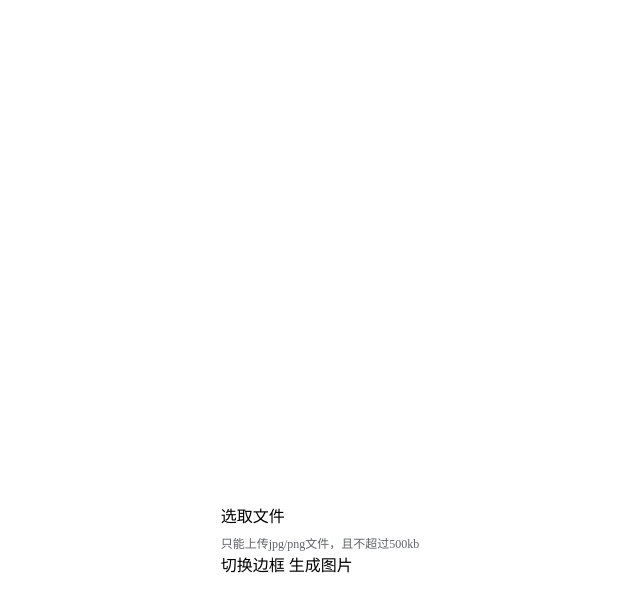
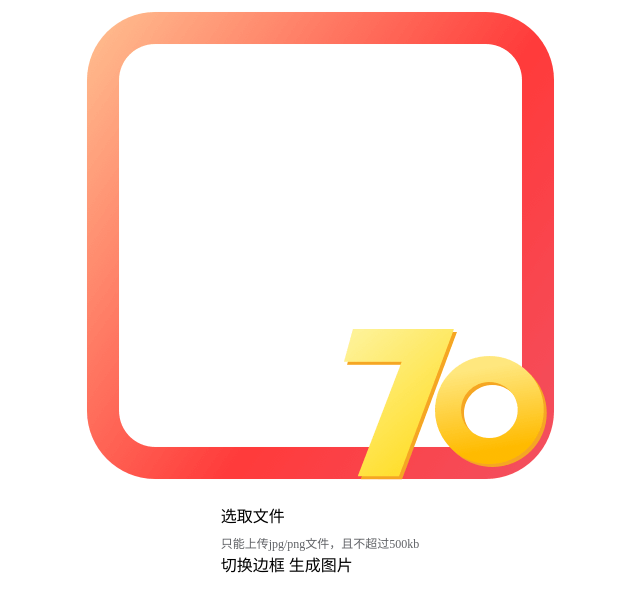
Before and after one commit to fashionwill/avatar-star, a plain HTML site: page index.html in a window 1280 px wide. Shown: the whole page, without its empty margins (320-960 px from the left). Drawn offline with nearby package versions, Linux system fonts and the light colour scheme.

Commit message:
Update index.html

```diff
--- a/index.html
+++ b/index.html
@@ -97,10 +97,10 @@
             avatar: '',
             imageUrl: '',
             bg: [
-                'url("./style-1.png")',
-                'url("./style-2.png")',
-                'url("./style-3.png")',
-                'url("./style-4.png")',
+                'url("./border/style-1.png")',
+                'url("./border/style-2.png")',
+                'url("./border/style-3.png")',
+                'url("./border/style-4.png")',
             ]
         },
         mounted: function () {
```
